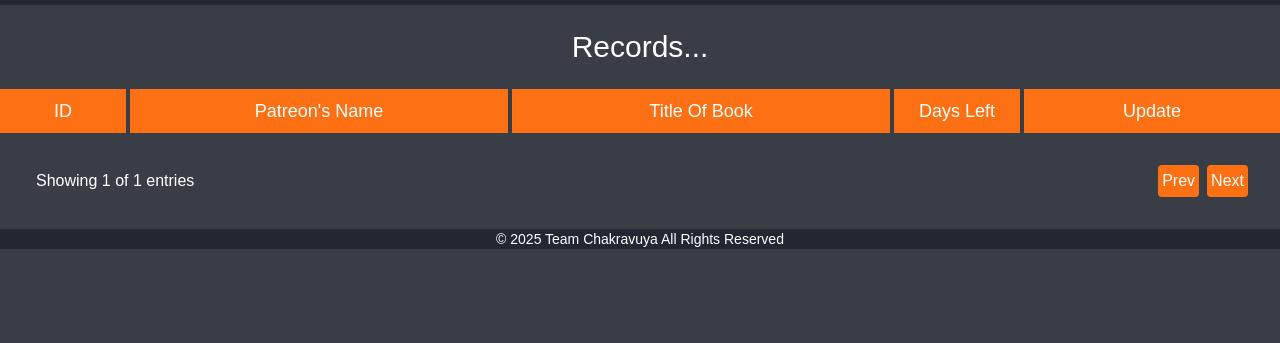
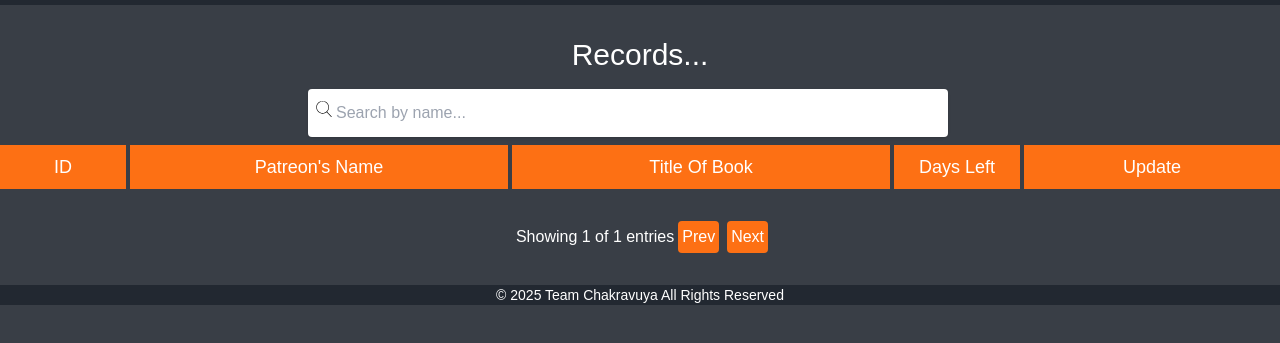
Before and after one commit to Ace-Aryal/Inventory_Management_System, a plain HTML site: page Public/Update_Data.html in a window 1280 px wide. Shown: the part 51-394 px from the top of the page. Drawn offline with nearby package versions, Linux system fonts and the light colour scheme; a web font is replaced by a local one.

Commit message:
search bar ui done

```diff
--- a/Public/Update_Data.html
+++ b/Public/Update_Data.html
@@ -30,8 +30,23 @@
     </div>
   </nav>
   <main class="cobtainer flex flex-col justify-center items-center">
-    <h1 class="text-white text-3xl m-6">Records...</h1>
-    <section class="container flex flex-col  ">
+    <h1 class="text-white text-3xl mt-8 m-2">Records...</h1>
+    <section class="container flex flex-col  justify-center items-center w-full">
+      <!-- component -->
+<div class="relative mr-6 my-2 flex w-[50%]">
+  <input type="search" class="bg-purple-white shadow rounded border-0 pl-7  p-3 w-[100%]" placeholder="Search by name..." id="search-bar">
+  <div class="absolute pin-r pin-t mt-3 mr-4 text-purple-lighter  ">
+  	<svg version="1.1" class="h-4 text-dark mx-2" xmlns="http://www.w3.org/2000/svg" xmlns:xlink="http://www.w3.org/1999/xlink" x="0px" y="0px"
+	 viewBox="0 0 52.966 52.966" style="enable-background:new 0 0 52.966 52.966;" xml:space="preserve">
+    	<path d="M51.704,51.273L36.845,35.82c3.79-3.801,6.138-9.041,6.138-14.82c0-11.58-9.42-21-21-21s-21,9.42-21,21s9.42,21,21,21
+        c5.083,0,9.748-1.817,13.384-4.832l14.895,15.491c0.196,0.205,0.458,0.307,0.721,0.307c0.25,0,0.499-0.093,0.693-0.279
+        C52.074,52.304,52.086,51.671,51.704,51.273z M21.983,40c-10.477,0-19-8.523-19-19s8.523-19,19-19s19,8.523,19,19
+        S32.459,40,21.983,40z"/>
+
+	</svg>
+
+  </div>
+</div>
       <div class="container grid grid-cols-[1fr_3fr_3fr_1fr_1fr_1fr] justify-items-center  items-center gap-x-1 gap-y-2" id="records-container">
         <h2 class="bg-[#fd7014] w-full p-2 block h-full text-center text-white text-lg">ID</h2>
         <h2 class="bg-[#fd7014] w-full p-2 block h-full text-center text-white text-lg">Patreon's Name</h2>
```
